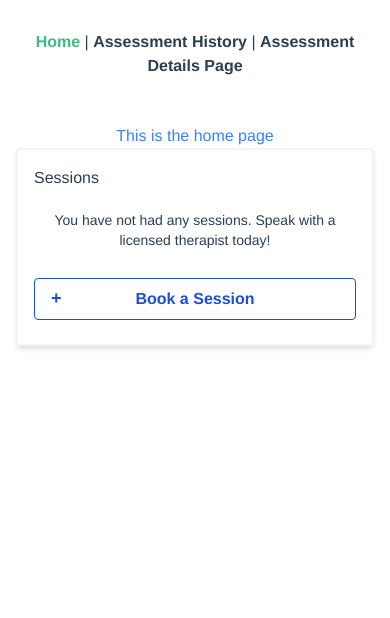
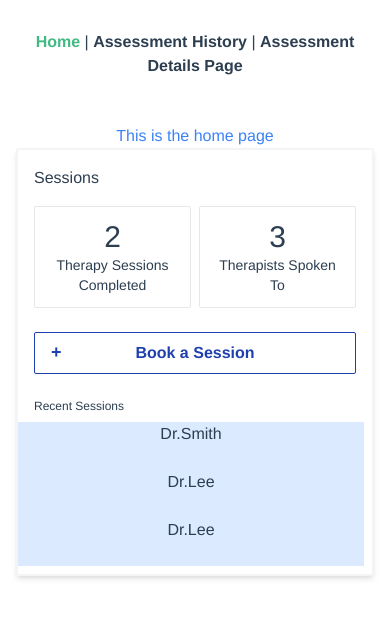
Before and after one commit to UW-EWB-Design/wazi-winter-2022, a Vue app: page / in a window 390 px wide. Shown: the top 618 px of the page. Built offline with nearby package versions, Linux system fonts and the light colour scheme.

Commit message:
make responsive

```diff
--- a/src/components/sessions/DemoSessionCard.vue
+++ b/src/components/sessions/DemoSessionCard.vue
@@ -1,7 +1,14 @@
 <template>
 	<div class="DemoSessionCard">
-		<div class="w-full h-12 bg-blue-100">
-			<p>Test</p>
+		<div class="w-full bg-blue-100 h-12">
+			<p>{{ session.therapist }}</p>
 		</div>
 	</div>
 </template>
+
+<script>
+export default {
+	name: "DemoSessionCard",
+	props: { session: Object },
+};
+</script>
--- a/src/components/sessions/Sessions.vue
+++ b/src/components/sessions/Sessions.vue
@@ -1,7 +1,7 @@
 <template>
 	<div class="Sessions">
-		<div class="max-w-md mx-auto shadow-md border-2 border-gray-100 rounded shadow-md overflow-hidden md:max-w-2xl md:flex">
-			<div class="p-4">
+		<div class="max-w-md mx-auto shadow-md border-2 border-gray-100 rounded-sm overflow-hidden md:max-w-2xl md:flex">
+			<div class="p-4 w-full">
 				<div class="text-left text-base">Sessions</div>
 				<!-- No sessions -->
 				<div v-if="totalSessions === 0" class="p-5 text-sm">
@@ -11,29 +11,29 @@
 				<div v-else>
 					<div class="flex flex-row justify-between my-4">
 						<!-- Session Stats -->
-						<div class="flex-col content-center h-24 w-36 p-2 border border-gray-200">
+						<div class="flex-col flex-1 rounded-sm content-center h-auto p-3 border border-gray-200 duration-300 hover:bg-gray-100 cursor-pointer">
 							<p class="text-3xl">{{ completedSessions }}</p>
 							<p class="text-sm text-center">Therapy Sessions Completed</p>
 						</div>
-						<div class="flex-col content-center h-24 w-36 p-2 px-4 border border-gray-200">
+						<div class="w-2 flex-shrink"></div>
+						<div class="flex-col flex-1 rounded-sm content-center h-auto p-3 border border-gray-200 duration-300 hover:bg-gray-100 cursor-pointer">
 							<p class="text-3xl">{{ therapists }}</p>
 							<p class="text-sm text-center">Therapists Spoken To</p>
 						</div>
 					</div>
 				</div>
 				<!-- Book a session -->
-				<button class="relative font-bold rounded px-6 py-2 my-2 w-full border border-blue-700 text-blue-700 hover:bg-blue-600 hover:text-white">
+				<button class="relative font-bold rounded-sm px-6 py-2 my-2 w-full border border-blue-800 text-blue-800 duration-300 hover:bg-blue-600 hover:text-white cursor-pointer">
 					<span class="absolute left-4 text-lg leading-tight">+</span>Book a Session
 				</button>
 			</div>
 			<!-- Recent Sessions -->
-			<div v-if="totalSessions > 0" class="pb-2 pr-2">
-				<div class="pb-2 px-4 text-xs text-left">Recent Sessions</div>
-				<div class="w-full h-auto bg-gray-400">
-					<!-- Get top 3 recent sessions -->
+			<div v-if="totalSessions > 0" class="pb-2 pr-2 md:pt-8 w-full">
+				<div class="pb-2 px-4 md:px-0 text-xs text-left">Recent Sessions</div>
+				<div class="bg-gray-200 flex flex-col h-5/6">
 					<ul>
-						<li v-for="session in sessions" :key="session.id">
-							<DemoSessionCard :session="session" />
+						<li v-for="session in recentSessions" :key="session.id">
+							<DemoSessionCard :session="session"/>
 						</li>
 					</ul>
 				</div>
@@ -46,14 +46,22 @@
 import DemoSessionCard from "./DemoSessionCard.vue";
 export default {
 	name: "Sessions",
-	props: { sessions: Array },
+	props: { sessions: Array, userTherapists: Array },
 	components: { DemoSessionCard },
 	data() {
 		return {
-			totalSessions: 0,
-			completedSessions: 24,
-			therapists: 3,
+			totalSessions: this.sessions.length,
+			therapists: this.userTherapists.length,
 		};
+	},
+	computed: {
+		recentSessions: function () {
+			// assuming sessions are sorted by date
+			return this.sessions.slice(0, 3);
+		},
+		completedSessions: function () {
+			return this.sessions.filter((session) => session.completed).length;
+		},
 	},
 };
 </script>
--- a/src/views/Home.vue
+++ b/src/views/Home.vue
@@ -2,7 +2,7 @@
 	<div class="home">
 		<div class="p-4">
 			<h1 class="text-blue-500">This is the home page</h1>
-			<Sessions :sessions="sessions"/>
+			<Sessions :sessions="sessions" :userTherapists="userTherapists" />
 		</div>
 	</div>
 </template>
@@ -19,20 +19,57 @@ export default {
 				{
 					therapist: "Dr.Smith",
 					datetime: "2021-11-04T21:53:22+00:00",
-                    notes: "Reason/Additional Note for Session"
+					notes: "Reason/Additional Note for Session",
+                    completed: true,
+                    id: 1,
 				},
                 {
 					therapist: "Dr.Lee",
 					datetime: "2021-11-04T21:53:22+00:00",
-                    notes: "Reason/Additional Note for Session"
+					notes: "Reason/Additional Note for Session",
+                    completed: true,
+                    id: 2,
 				},
                 {
-                    therapist: "Dr.Doctor",
+					therapist: "Dr.Lee",
 					datetime: "2021-11-04T21:53:22+00:00",
-                    notes: "Reason/Additional Note for Session"
+					notes: "Reason/Additional Note for Session",
+                    completed: false,
+                    id: 3,
+				},
+                {
+					therapist: "Dr.Lee",
+					datetime: "2021-11-04T21:53:22+00:00",
+					notes: "Reason/Additional Note for Session",
+                    completed: false,
+                    id: 4,
+				},
+                {
+					therapist: "Dr.Lee",
+					datetime: "2021-11-04T21:53:22+00:00",
+					notes: "Reason/Additional Note for Session",
+                    completed: false,
+                    id: 5,
+				},{
+					therapist: "Dr.Lee",
+					datetime: "2021-11-04T21:53:22+00:00",
+					notes: "Reason/Additional Note for Session",
+                    completed: false,
+                    id: 6,
+				},
+			],
+            userTherapists: [
+                {
+                    name: "Smith",
+                },
+                {
+                    name: "Lee",
+                },
+                {
+                    name: "John",
                 },
             ]
-        }
-    }
+		};
+	},
 };
 </script>
```
Lines whose indentation alone changed are shown as unchanged.
